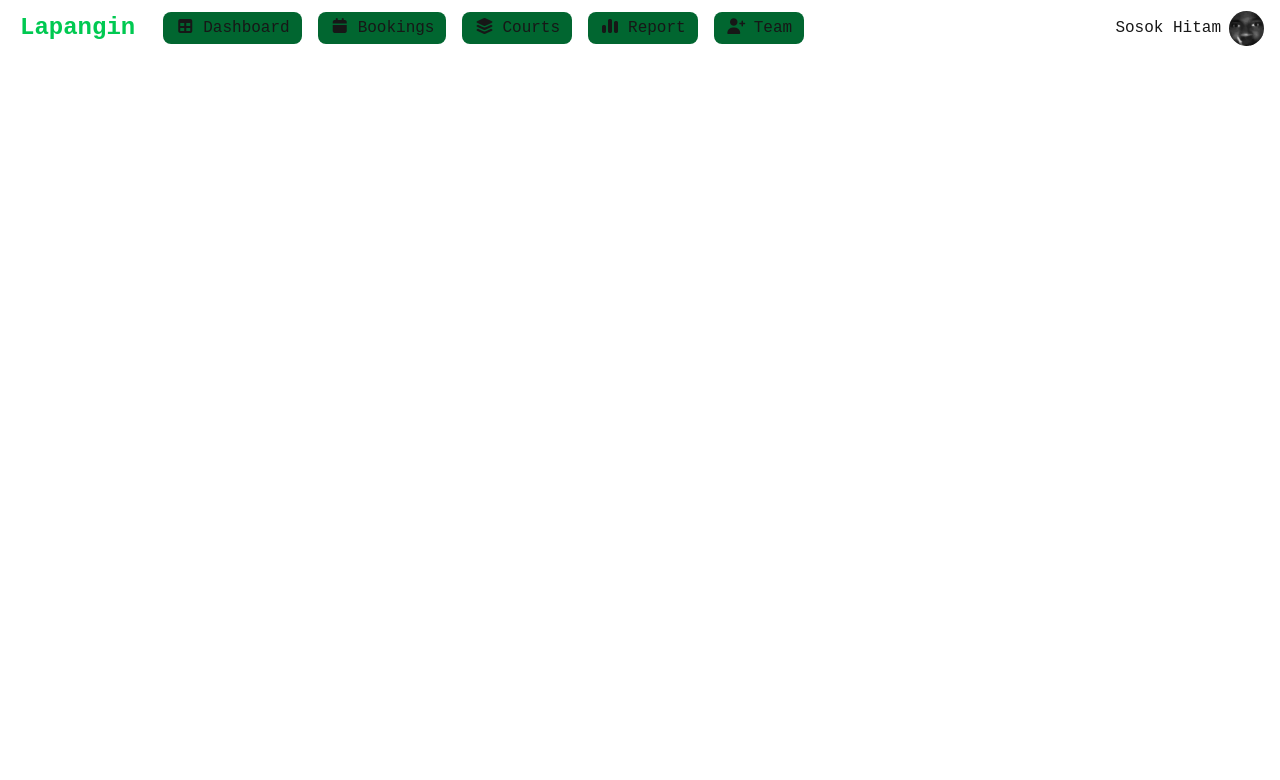
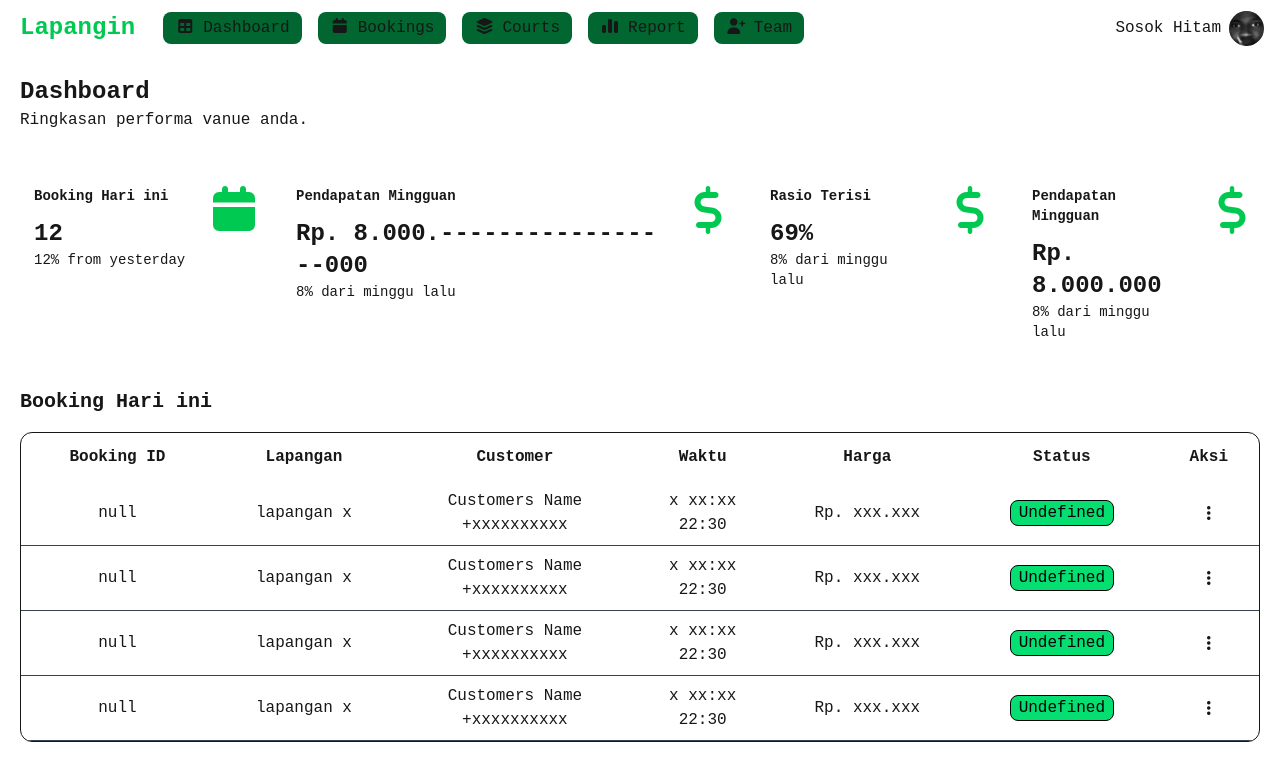
Before and after one commit to kindaMid72/Lapangin, a Next.js app in the folder lapangin-apps/: page /dashboard in a window 1280 px wide. Shown: the top 780 px of the page. Built offline with nearby package versions, Linux system fonts and the light colour scheme.

Commit message:
dashboard uis is kinda done

```diff
--- a/lapangin-apps/src/app/(main-app)/layout.jsx
+++ b/lapangin-apps/src/app/(main-app)/layout.jsx
@@ -4,7 +4,7 @@ import Navbar from '@/features/components/MainAppNavbar.jsx';
 
 export default function NavBar({children}){
     return (
-        <div className='flex flex-col bg-white dark:bg-gray-800 h-screen'>
+        <div className='flex flex-col bg-white dark:bg-gray-800 min-h-screen'>
             <Navbar></Navbar>
             {children}
         </div>
--- a/lapangin-apps/src/features/Bookings/BookingsPage.jsx
+++ b/lapangin-apps/src/features/Bookings/BookingsPage.jsx
@@ -1,6 +1,6 @@
 
 
-import BookingPageRow from "@/features/Bookings/components/BookingTableRowsView";
+import BookingPageRow from "@/features/components/BookingTableRowsView";
 
 
 export default function BookingPage() {
--- a/lapangin-apps/src/features/Dashboard/DashboardPage.jsx
+++ b/lapangin-apps/src/features/Dashboard/DashboardPage.jsx
@@ -1,9 +1,47 @@
+
+// components
+import ShowCard from "@/features/Dashboard/components/ShowCard";
+import BookingPageRow from "../components/BookingTableRowsView.jsx";
 
 
 export default function Dashboard() {
 
-    return (<>
+    return (<div>
+        <div className="p-5">
+            <h1 className="font-extrabold text-2xl">Dashboard</h1>
+            <p className="font-extralight">Ringkasan performa vanue anda.</p>
+        </div>
+
+        <div className="flex flex-nowrap gap-3 p-4 justify-evenly items-stretch"> {/* infomation card section */}
+            <ShowCard title="Booking Hari ini" value="12" statisticValue={"12% from yesterday"} icon={<i class="fa-solid fa-calendar text-[3em] text-green-500"></i>}/>
+            <ShowCard title='Pendapatan Mingguan' value="Rp. 8.000.-----------------000" statisticValue={"8% dari minggu lalu"} icon={<i class="fa-solid fa-dollar-sign text-[3em] text-green-500"></i>}/>
+            <ShowCard title='Rasio Terisi' value="69%" statisticValue={"8% dari minggu lalu"} icon={<i class="fa-solid fa-dollar-sign text-[3em] text-green-500"></i>}/>
+            <ShowCard title='Pendapatan Mingguan' value="Rp. 8.000.000" statisticValue={"8% dari minggu lalu"} icon={<i class="fa-solid fa-dollar-sign text-[3em] text-green-500"></i>}/>
+        </div>
+
+        <div className="flex flex-col p-5 py-3 h-full overflow-auto">
+            <h1 className="font-bold text-xl">Booking Hari ini</h1>
+            <table className="w-full border-1 bg-white dark:bg-gray-800 dark:border-gray-700 mt-4 text-center border-separate border-spacing-0 rounded-xl overflow-hidden">
+                <thead className=" ">
+                    <tr className=" border-1 border-b-white [&_th]:p-3 dark:bg-gray-900">
+                        <th className="">Booking ID</th>
+                        <th className="">Lapangan</th>
+                        <th className="">Customer</th>
+                        <th className="">Waktu</th>
+                        <th className="">Harga</th>
+                        <th className="">Status</th>
+                        <th className="">Aksi</th>
+                    </tr>
+                </thead>
+                <tbody className="">
+                    <BookingPageRow />
+                    <BookingPageRow />
+                    <BookingPageRow />
+                    <BookingPageRow />
+                </tbody>
+            </table>
+        </div>
 
 
-    </>)
+    </div>)
 }
--- a/lapangin-apps/src/features/Dashboard/components/ShowCard.jsx
+++ b/lapangin-apps/src/features/Dashboard/components/ShowCard.jsx
@@ -0,0 +1,19 @@
+
+
+export default function InfoCard ({title, value, statisticValue, icon}) {
+
+    return (<>
+        <div className="flex items-stretch py-4 pl-4 pr-0 min-w-[250px] dark:bg-gray-900 bg-white border-2 rounded-lg border-transparent border-transpare dark:[box-shadow:0px_0px_20px_#ffffff">
+            <div className="mr-3 flex-1 flex flex-col ">
+                <h3 className=" font-extrabold mb-3 text-sm">{title || "Title"}</h3>
+                <div className="">
+                    <p className="text-2xl font-extrabold">{value || "12"}</p>
+                    <p className="text-sm">{statisticValue || "12% dari minggu lalu"}</p>
+                </div>
+            </div>
+            <div className="">
+                {icon}
+            </div>
+        </div>
+    </>)
+}
--- a/lapangin-apps/src/features/components/MainAppNavbar.jsx
+++ b/lapangin-apps/src/features/components/MainAppNavbar.jsx
@@ -8,7 +8,7 @@ export default function NavBar() {
 
 
     return (
-        <ul className="flex gap-4 light:bg-slate-100 items-center dark:bg-slate-900 [&_li]:hover:bg-green-700 [&_li]:cursor-pointer text-[1em] p-2 [&_li]:font-mono [&_li]:text-[1em] rounded-b-xl">
+        <ul className="flex flex-wrap gap-4 light:bg-slate-100 items-center dark:bg-slate-900 [&_li]:hover:bg-green-700 [&_li]:cursor-pointer text-[1em] p-2 [&_li]:font-mono [&_li]:text-[1em] rounded-b-xl">
             <li className="px-3 py-1 hover:!bg-transparent text-green-500 rounded-lg !font-[900] !text-2xl ">Lapangin</li>
             <li className="px-3 py-1 bg-green-800 rounded-lg h-fit" onClick={() => router.replace('/dashboard')}><i className="fa-solid fa-table mr-2 "></i>Dashboard</li>
             <li className="px-3 py-1 bg-green-800 rounded-lg h-fit" onClick={() => router.replace('/bookings')}><i className="fa-solid fa-calendar mr-2 "></i>Bookings</li>
```
Also changed, not shown: lapangin-apps/src/features/components/BookingTableRowsView.jsx (renamed from lapangin-apps/src/features/Bookings/components/BookingTableRowsView.jsx).
